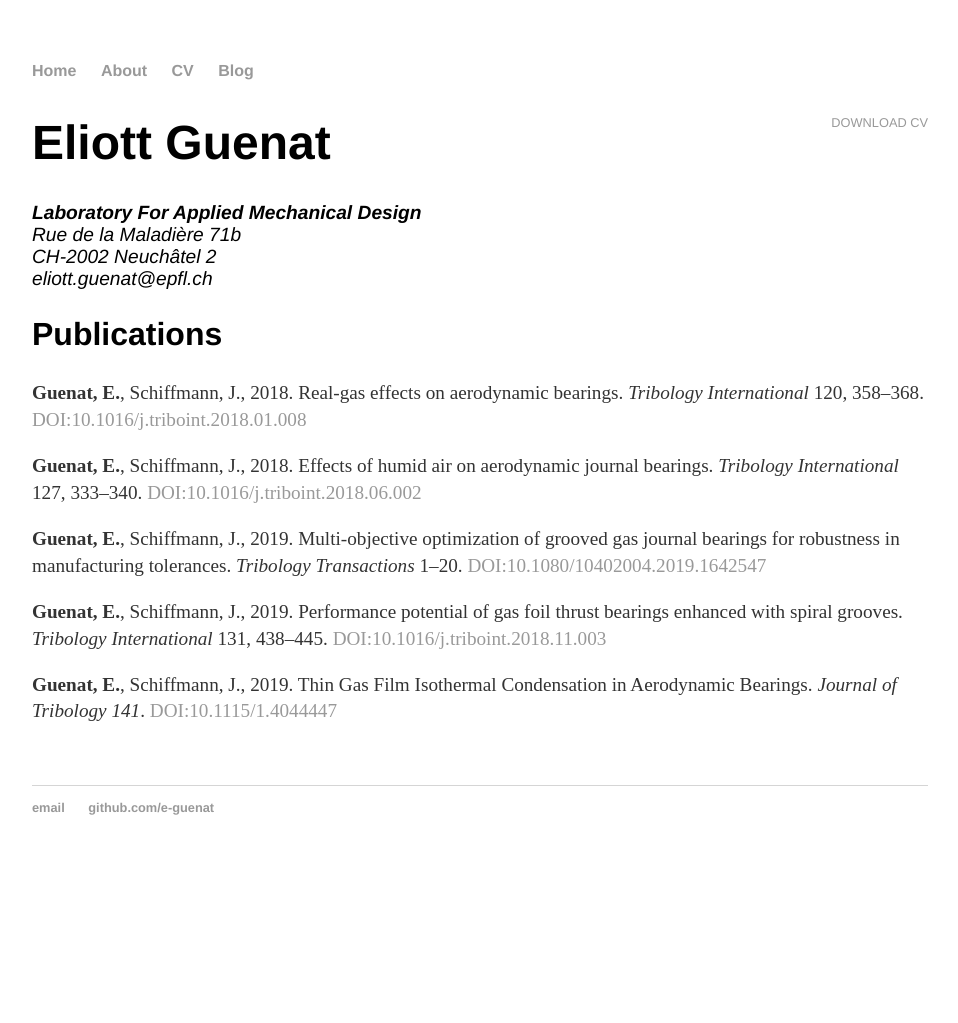
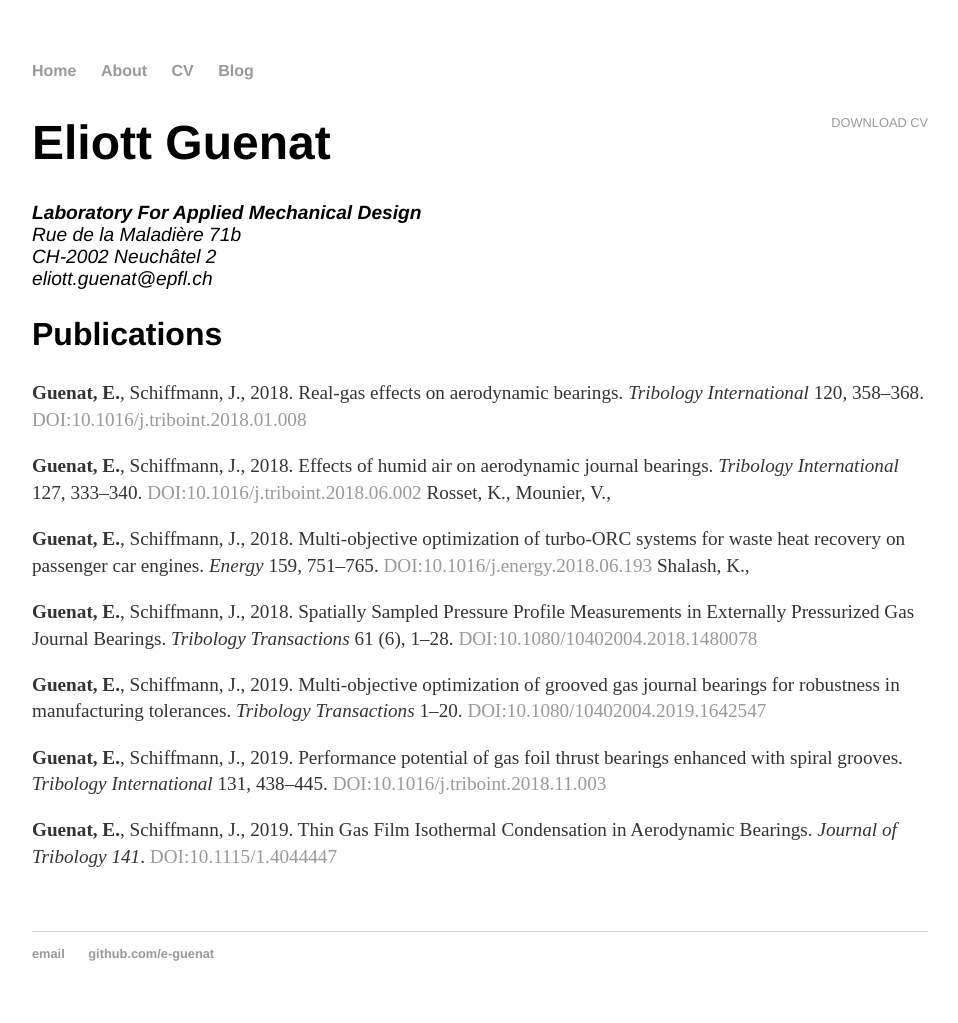
Before and after one commit to e-guenat/e-guenat.github.io, a Jekyll site: the page built from cv/index.html, in a window 1280 px wide. Shown: the whole page, without its empty margins (160-1118 px from the left). Built offline with Jekyll 4.4.1, drawn with Linux system fonts in a browser that asks for light colours; before the commit the page ends 900 px from its top, so only the background shows below that.

Commit message:
Updated list of publications

```diff
--- a/cv/index.html
+++ b/cv/index.html
@@ -17,6 +17,8 @@ title: CV
 
 					<p><strong>Guenat, E.</strong>, Schiffmann, J., 2018. Real-gas effects on aerodynamic bearings. <em>Tribology International</em> 120, 358–368. <a href="https://doi.org/10.1016/j.triboint.2018.01.008">DOI:10.1016/j.triboint.2018.01.008</a>
 					<p><strong>Guenat, E.</strong>, Schiffmann, J., 2018. Effects of humid air on aerodynamic journal bearings. <em>Tribology International</em>  127, 333–340. <a href="https://doi.org/10.1016/j.triboint.2018.06.002">DOI:10.1016/j.triboint.2018.06.002</a>
+					Rosset, K., Mounier, V., <p><strong>Guenat, E.</strong>, Schiffmann, J., 2018. Multi-objective optimization of turbo-ORC systems for waste heat recovery on passenger car engines. <em>Energy</em> 159, 751–765. <a href="https://doi.org/10.1016/j.energy.2018.06.193">DOI:10.1016/j.energy.2018.06.193</a>
+					Shalash, K., <p><strong>Guenat, E.</strong>, Schiffmann, J., 2018. Spatially Sampled Pressure Profile Measurements in Externally Pressurized Gas Journal Bearings. <em>Tribology Transactions</em> 61 (6), 1–28. <a href="https://doi.org/10.1080/10402004.2018.1480078">DOI:10.1080/10402004.2018.1480078</a>
 					<p><strong>Guenat, E.</strong>, Schiffmann, J., 2019. Multi-objective optimization of grooved gas journal bearings for robustness in manufacturing tolerances. <em>Tribology Transactions</em> 1–20. <a href="https://doi.org/10.1080/10402004.2019.1642547">DOI:10.1080/10402004.2019.1642547</a>
 					<p><strong>Guenat, E.</strong>, Schiffmann, J., 2019. Performance potential of gas foil thrust bearings enhanced with spiral grooves. <em>Tribology International</em> 131, 438–445. <a href="https://doi.org/10.1016/j.triboint.2018.11.003">DOI:10.1016/j.triboint.2018.11.003</a>
 					<p><strong>Guenat, E.</strong>, Schiffmann, J., 2019. Thin Gas Film Isothermal Condensation in Aerodynamic Bearings. <em>Journal of Tribology 141</em>. <a href="https://doi.org/10.1115/1.4044447">DOI:10.1115/1.4044447</a>
```
